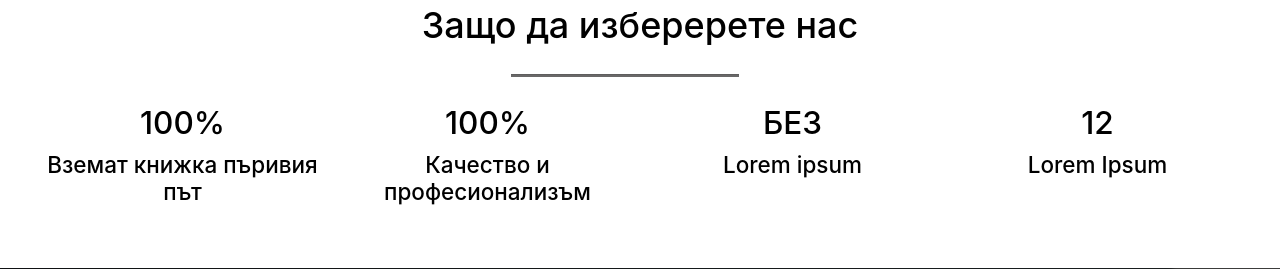
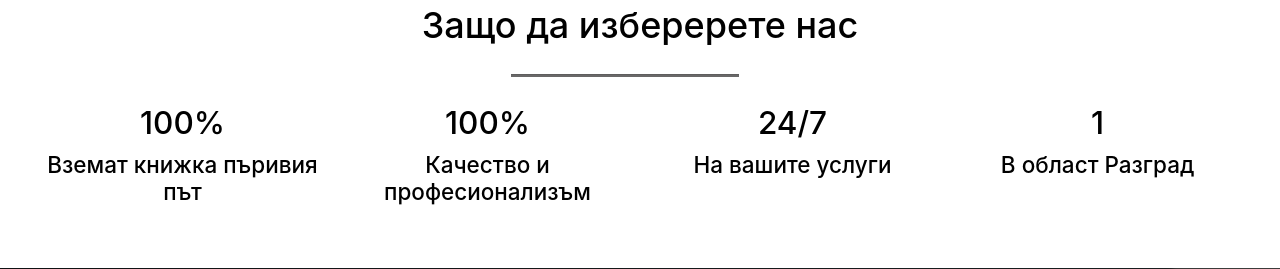
Before and after one commit to nedyalkodimitrov/Hitko, a Symfony app: template templates/home/home.html.twig in a window 1280 px wide. Shown: the part 743-1012 px from the top of the page. Run offline with Twig, Linux system fonts and the light colour scheme; the template is opened without the code that fills it, so the values that code supplies are empty; some libraries are stand-ins or nearby versions.

Commit message:
Almost ready home page env= prod

```diff
--- a/templates/home/home.html.twig
+++ b/templates/home/home.html.twig
@@ -89,12 +89,12 @@
                 <div class="aboutUs-element-text"><h5 class="text-center">Качество и професионализъм</h5></div>
             </div>
             <div class="col-8 col-md-3 mt-3 mt-md-0 mt-lg-0 col-lg-3 mx-auto aboutUs-element">
-                <div class="aboutUs-element-numbers"><h3 class="text-center">БЕЗ</h3></div>
-                <div class="aboutUs-element-text"><h5 class="text-center">Lorem ipsum </h5></div>
+                <div class="aboutUs-element-numbers"><h3 class="text-center">24/7</h3></div>
+                <div class="aboutUs-element-text"><h5 class="text-center">На вашите услуги </h5></div>
             </div>
             <div class="col-8 col-md-3 col-lg-3 mt-3 mt-md-0 mt-lg-0 mx-auto aboutUs-element">
-                <div class="aboutUs-numbers"><h3 class="text-center">12</h3></div>
-                <div class="aboutUs-element-text"><h5 class="text-center">Lorem Ipsum </h5></div>
+                <div class="aboutUs-numbers"><h3 class="text-center">1</h3></div>
+                <div class="aboutUs-element-text"><h5 class="text-center">В област Разград</h5></div>
             </div>
         </div>
     </div>
```
